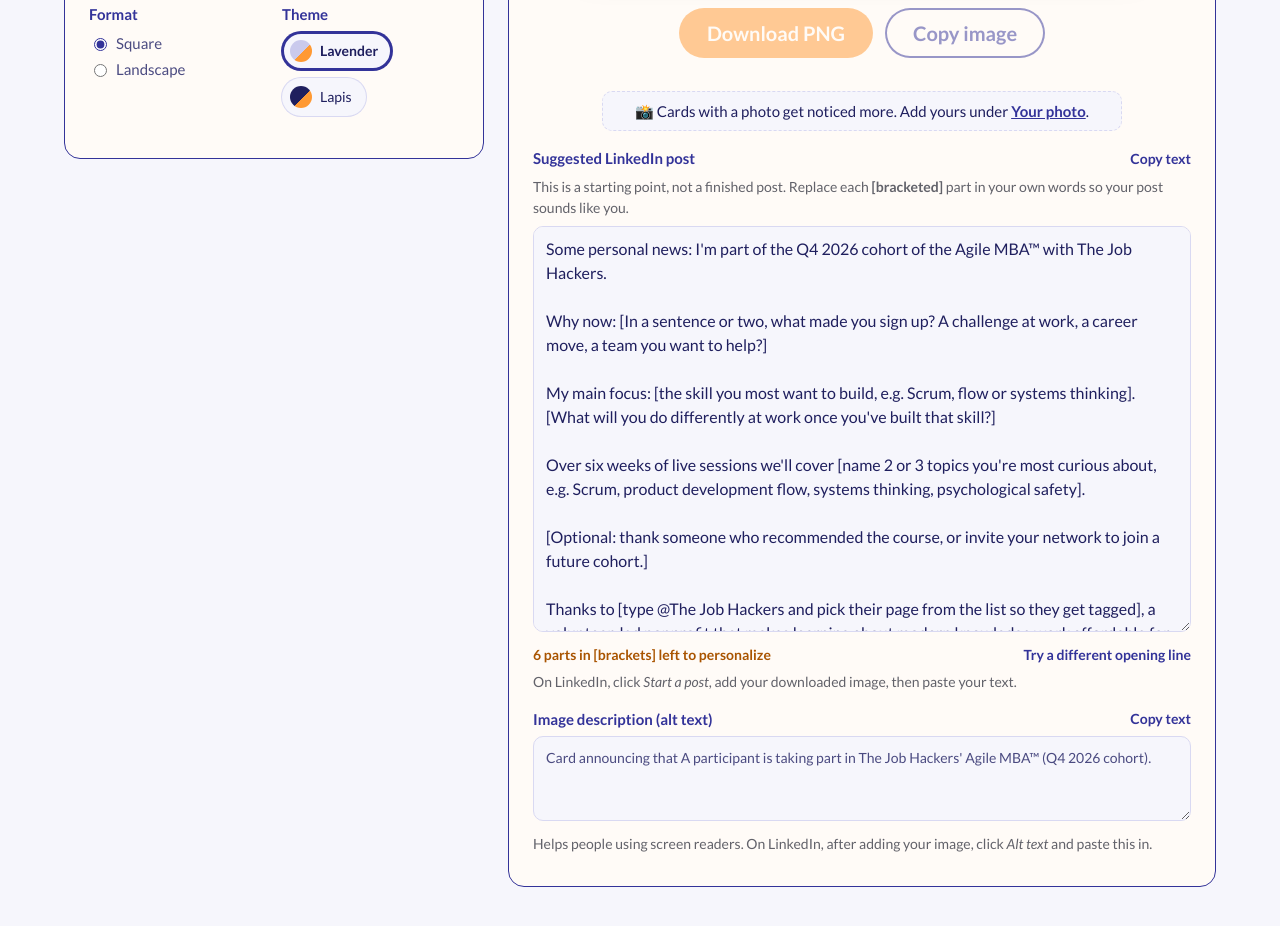
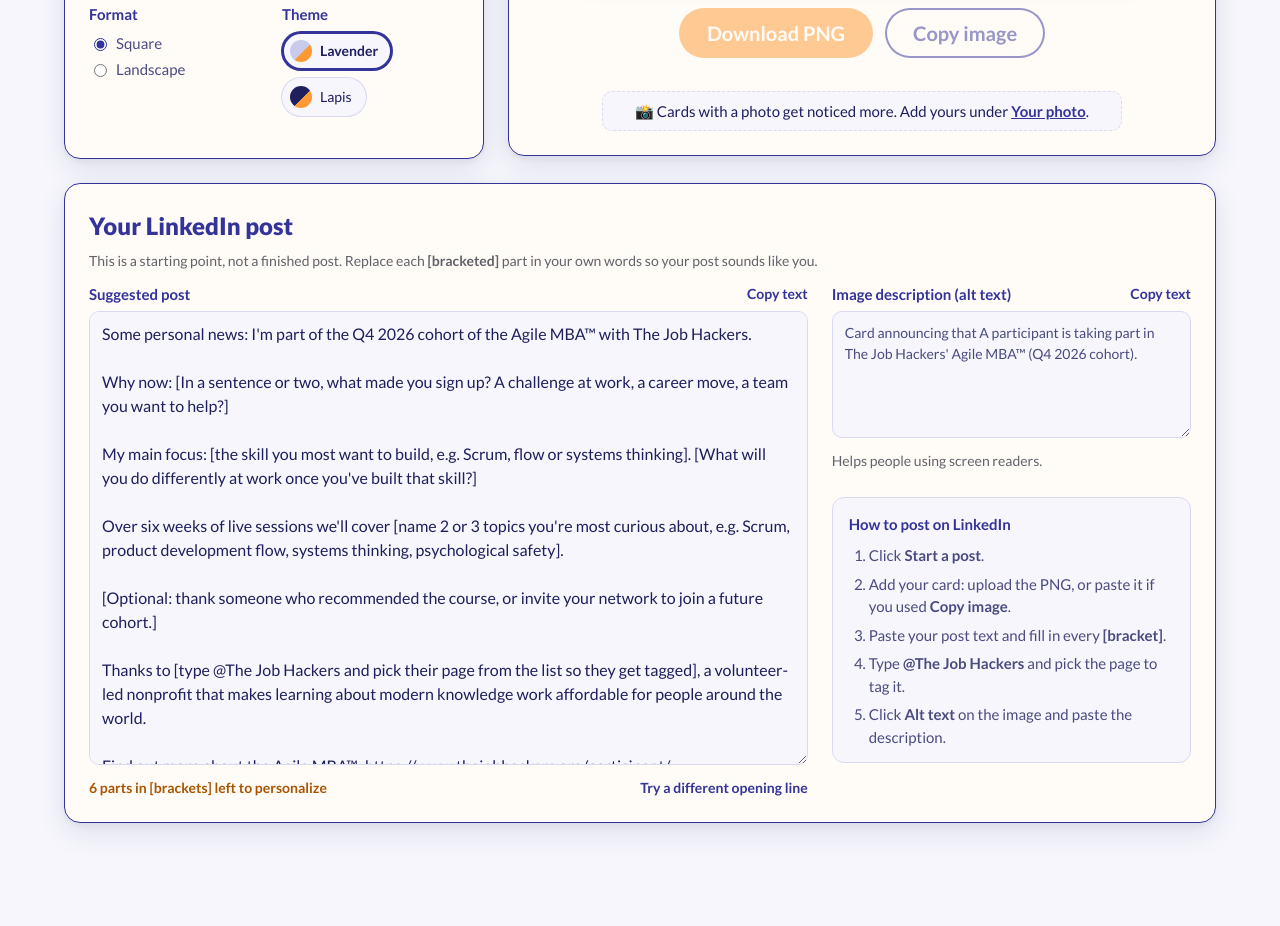
Before and after one commit to tee-uk1/TJH-participant-card, a plain HTML site: page index.html in a window 1280 px wide. Shown: the part 1022-1948 px from the top of the page. After the commit the page ends 1901 px from the top, so only its background shows below. Drawn offline with Linux system fonts and the light colour scheme.

Commit message:
Lower right-hand arrow, add shadows, give the post its own full-width box
- Right-hand loop arrow moved down so its arrowhead clears the logo band
  (square and landscape)
- Soft shadow on the main boxes
- LinkedIn post moved into its own full-width box: post on the left,
  alt text and a short "how to post" guide on the right; stacks on phones

Co-Authored-By: Claude Opus 5.5 <noreply@anthropic.com>

```diff
--- a/app.js
+++ b/app.js
@@ -412,7 +412,7 @@ function drawSquare(d, t, W, H) {
 
   // Background "iteration" loops, partly off-canvas, behind everything
   drawLoopArrow(-30, 600, 300, -0.42 * Math.PI, 0.38 * Math.PI, 54, t.loop, t.loopAlpha);
-  drawLoopArrow(W + 40, 420, 280, 0.58 * Math.PI, 1.38 * Math.PI, 54, t.loop, t.loopAlpha);
+  drawLoopArrow(W + 40, 540, 280, 0.58 * Math.PI, 1.38 * Math.PI, 54, t.loop, t.loopAlpha); // arrowhead sits below the logo band
 
   drawBand(t, W, 150, 118, cx, 'center');
 
@@ -444,7 +444,7 @@ function drawLandscape(d, t, W, H) {
   ctx.fillStyle = t.bg;
   ctx.fillRect(0, 0, W, H);
 
-  drawLoopArrow(W + 30, 300, 230, 0.58 * Math.PI, 1.4 * Math.PI, 42, t.loop, t.loopAlpha);
+  drawLoopArrow(W + 30, 370, 230, 0.58 * Math.PI, 1.4 * Math.PI, 42, t.loop, t.loopAlpha); // arrowhead sits below the logo band
 
   drawBand(t, W, 96, 76, 40, 'left');
   // Headline in the band, right side
--- a/index.html
+++ b/index.html
@@ -103,28 +103,46 @@
       </div>
       <p class="copy-status" id="copy-status" role="status" aria-live="polite"></p>
       <p class="nudge" id="photo-nudge">📸 Cards with a photo get noticed more. Add yours under <a href="#photo">Your photo</a>.</p>
+    </section>
 
+    <section class="panel post-panel" aria-labelledby="post-title">
+      <h2 id="post-title">Your LinkedIn post</h2>
+      <p class="hint">This is a starting point, not a finished post. Replace each <strong>[bracketed]</strong> part in your own words so your post sounds like you.</p>
+
+      <div class="post-grid">
         <div class="post">
           <div class="post-head">
-          <span class="label">Suggested LinkedIn post</span>
+            <span class="label">Suggested post</span>
             <button type="button" id="copy-post" class="link-btn">Copy text</button>
           </div>
-        <p class="hint">This is a starting point, not a finished post. Replace each <strong>[bracketed]</strong> part in your own words so your post sounds like you.</p>
-        <textarea id="post-text" rows="16"></textarea>
+          <textarea id="post-text" rows="18"></textarea>
           <div class="post-foot">
             <span id="bracket-status" class="bracket-status"></span>
             <button type="button" id="new-opener" class="link-btn">Try a different opening line</button>
           </div>
-        <p class="hint">On LinkedIn, click <em>Start a post</em>, add your downloaded image, then paste your text.</p>
         </div>
 
+        <div class="post-side">
           <div class="post">
             <div class="post-head">
               <span class="label">Image description (alt text)</span>
               <button type="button" id="copy-alt" class="link-btn">Copy text</button>
             </div>
-        <textarea id="alt-text" rows="3" readonly></textarea>
-        <p class="hint">Helps people using screen readers. On LinkedIn, after adding your image, click <em>Alt text</em> and paste this in.</p>
+            <textarea id="alt-text" rows="5" readonly></textarea>
+            <p class="hint">Helps people using screen readers.</p>
+          </div>
+
+          <div class="how-to">
+            <span class="label">How to post on LinkedIn</span>
+            <ol>
+              <li>Click <strong>Start a post</strong>.</li>
+              <li>Add your card: upload the PNG, or paste it if you used <strong>Copy image</strong>.</li>
+              <li>Paste your post text and fill in every <strong>[bracket]</strong>.</li>
+              <li>Type <strong>@The Job Hackers</strong> and pick the page to tag it.</li>
+              <li>Click <strong>Alt text</strong> on the image and paste the description.</li>
+            </ol>
+          </div>
+        </div>
       </div>
     </section>
   </main>
--- a/style.css
+++ b/style.css
@@ -112,6 +112,31 @@ body {
   border: 1px solid var(--lapis);
   border-radius: var(--radius);
   padding: 24px;
+  box-shadow: 0 10px 28px rgba(31, 31, 94, 0.10), 0 2px 6px rgba(31, 31, 94, 0.06);
+}
+
+/* LinkedIn post: its own full-width box under the form and preview */
+.post-panel { grid-column: 1 / -1; }
+.post-panel h2 { margin: 0 0 4px; font-size: 24px; font-weight: 900; color: var(--lapis); }
+.post-grid {
+  display: grid;
+  grid-template-columns: minmax(0, 2fr) minmax(260px, 1fr);
+  gap: 24px;
+  margin-top: 12px;
+  align-items: start;
+}
+.post-side { display: flex; flex-direction: column; gap: 18px; }
+.post-grid .post { margin-top: 0; }
+.how-to {
+  background: var(--bg);
+  border: 1px solid var(--border);
+  border-radius: 12px;
+  padding: 14px 16px;
+}
+.how-to ol { margin: 8px 0 0; padding-left: 20px; color: var(--text); font-size: 15px; }
+.how-to li + li { margin-top: 6px; }
+@media (max-width: 860px) {
+  .post-grid { grid-template-columns: 1fr; }
 }
 
 /* ---------- form ---------- */
```
Lines whose indentation alone changed are shown as unchanged.
